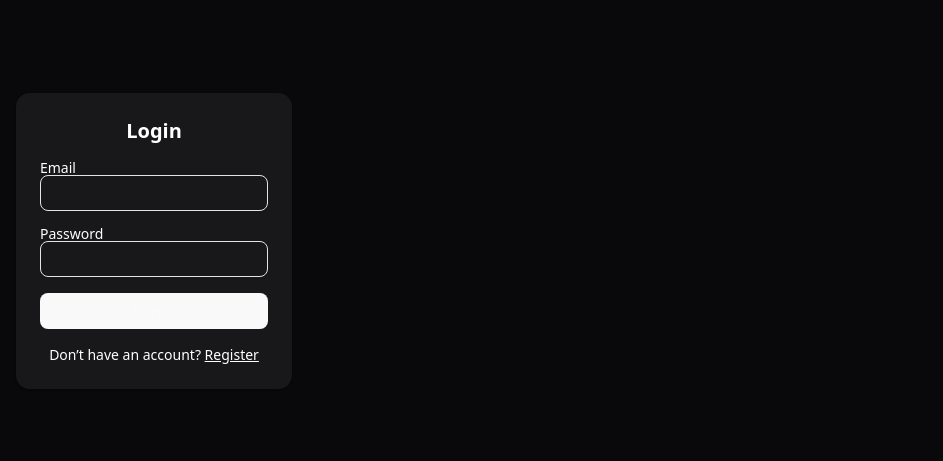
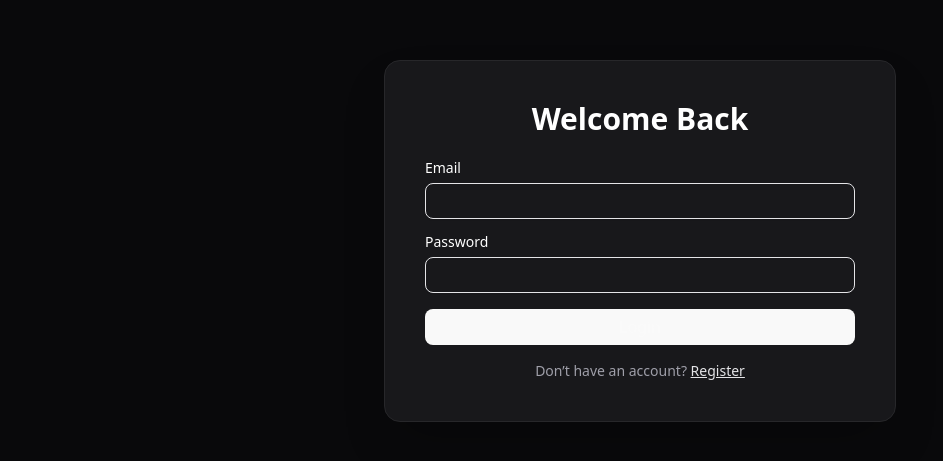
Before and after one commit to aadityaverma2011/TaskSync-frontend, a React (Vite) app in the folder tasksync-frontend/: page /auth in a window 1280 px wide. Shown: the part 159-620 px from the top of the page, without its empty margins (0-943 px from the left). Built offline with nearby package versions, Linux system fonts and the light colour scheme.

Commit message:
clean and modern landing page

```diff
--- a/tasksync-frontend/package.json
+++ b/tasksync-frontend/package.json
@@ -14,6 +14,7 @@
     "@radix-ui/react-slot": "^1.2.3",
     "class-variance-authority": "^0.7.1",
     "clsx": "^2.1.1",
+    "framer-motion": "^12.15.0",
     "lucide-react": "^0.511.0",
     "react": "^19.1.0",
     "react-dom": "^19.1.0",
--- a/tasksync-frontend/src/pages/Authorisation.tsx
+++ b/tasksync-frontend/src/pages/Authorisation.tsx
@@ -40,18 +40,19 @@ const Authorization = () => {
     };
 
     return (
-    <div className="min-h-screen flex items-center justify-center p-4">
-      <div className="w-full max-w-sm space-y-4 bg-zinc-900 p-6 rounded-xl shadow">
-        <h2 className="text-xl font-semibold text-white text-center">
-          {mode === 'login' ? 'Login' : 'Register'}
+    <div className="flex items-center justify-center min-h-screen w-screen bg-zinc-950 px-4">
+        <div className="w-full max-w-md md:max-w-lg bg-zinc-900 p-6 md:p-10 rounded-2xl shadow-2xl border border-zinc-800 space-y-6">
+        <h2 className="text-2xl md:text-3xl font-bold text-center text-white">
+            {mode === 'login' ? 'Welcome Back' : 'Create an Account'}
         </h2>
 
-        <div>
+        <div className="space-y-4">
+            <div className="space-y-2">
             <Label htmlFor="email">Email</Label>
             <Input name="email" value={form.email} onChange={handleChange} />
             </div>
 
-        <div>
+            <div className="space-y-2">
             <Label htmlFor="password">Password</Label>
             <Input
                 type="password"
@@ -67,12 +68,12 @@ const Authorization = () => {
             {mode === 'login' ? 'Login' : 'Register'}
             </Button>
 
-        <p className="text-sm text-white text-center">
+            <p className="text-sm text-center text-zinc-400">
             {mode === 'login' ? (
                 <>
                 Don’t have an account?{' '}
                 <span
-                className="underline cursor-pointer"
+                    className="underline cursor-pointer text-zinc-200"
                     onClick={() => setMode('register')}
                 >
                     Register
@@ -82,7 +83,7 @@ const Authorization = () => {
                 <>
                 Already have an account?{' '}
                 <span
-                className="underline cursor-pointer"
+                    className="underline cursor-pointer text-zinc-200"
                     onClick={() => setMode('login')}
                 >
                     Login
@@ -92,7 +93,10 @@ const Authorization = () => {
             </p>
         </div>
         </div>
+    </div>
     );
+
+
     };
 
     export default Authorization;
--- a/tasksync-frontend/tailwind.config.js
+++ b/tasksync-frontend/tailwind.config.js
@@ -15,7 +15,16 @@ export default {
   darkMode: 'class',
   content: ["./index.html","./src/**/*.{js,ts,jsx,tsx}"],
   theme:{
-    extend: {},
+    extend: {
+  borderRadius: {
+    '2xl': '1rem',
+  },
+  boxShadow: {
+    '2xl': '0 25px 50px -12px rgba(0, 0, 0, 0.25)',
+  },
+
+},
+
   },
   plugins: [],
 };
```
Also changed, not shown: tasksync-frontend/src/pages/Authorisation.css (added, +33 -0 lines), 1 other file (tests, documents, lock files or other folders). Lines whose indentation alone changed are shown as unchanged.
